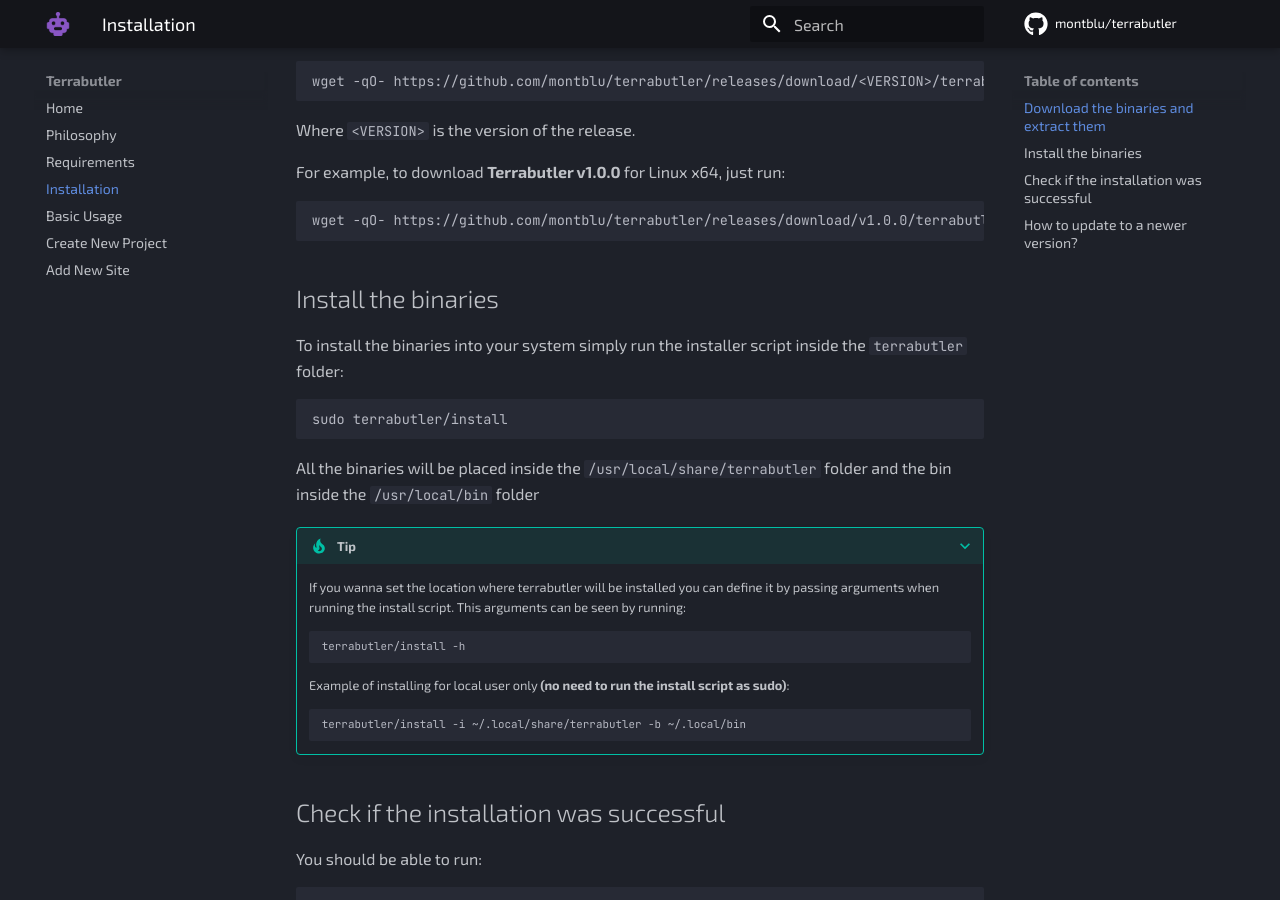
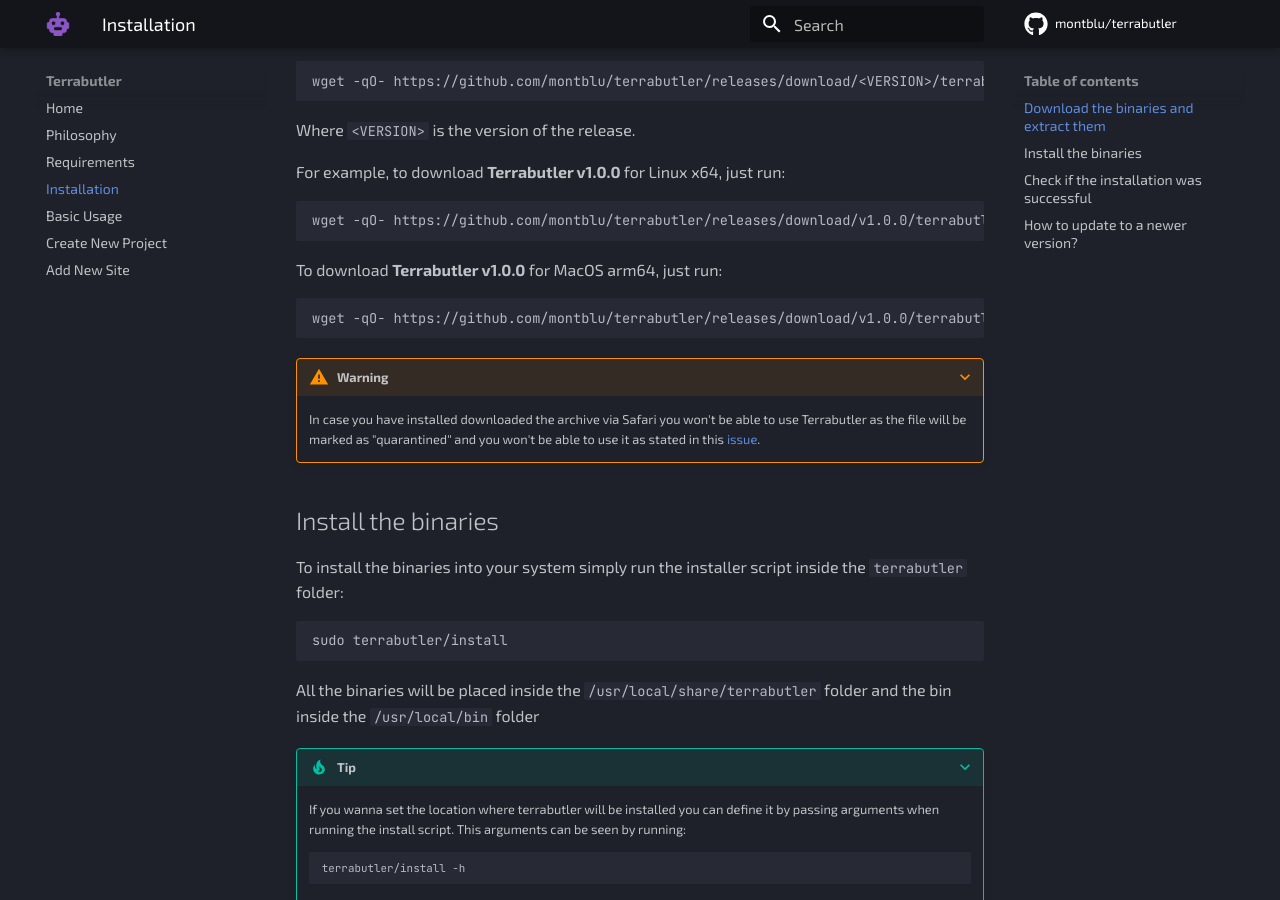
Before and after one commit to montblu/terrabutler, an MkDocs documentation site: the page built from docs/installation.md, in a window 1280 px wide and 900 px high, scrolled down 318 px. Built offline with MkDocs 1.6.1 and Material for MkDocs 9.7.7, drawn with Linux system fonts in a browser that asks for light colours; comment, search, counter and statistics services are not loaded.

Commit message:
docs: installation.md: Add MacOS download part

````diff
--- a/docs/installation.md
+++ b/docs/installation.md
@@ -19,6 +19,15 @@
 ```
 wget -qO- https://github.com/montblu/terrabutler/releases/download/v1.0.0/terrabutler-linux-x64-v1.0.0.tar.gz | tar -zxvf - terrabutler
 ```
+
+To download **Terrabutler v1.0.0** for MacOS arm64, just run:
+
+```
+wget -qO- https://github.com/montblu/terrabutler/releases/download/v1.0.0/terrabutler-macos-arm64-v1.0.0.tar.gz | tar -zxvf - terrabutler
+```
+
+???+ warning
+    In case you have installed downloaded the archive via Safari you won't be able to use Terrabutler as the file will be marked as "quarantined" and you won't be able to use it as stated in this [issue](https://github.com/borgbackup/borg/issues/5622#issuecomment-774617595).
 
 ## Install the binaries
 
````
